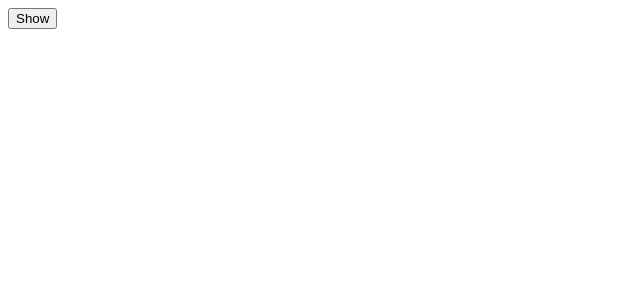
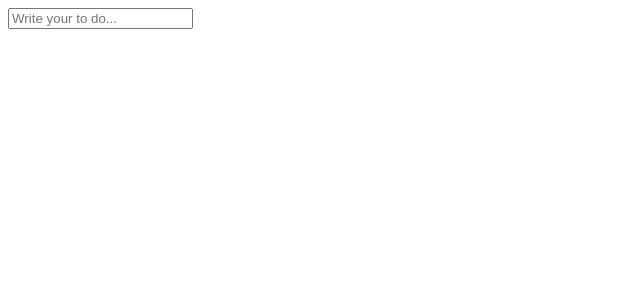
Before and after one commit to k2core/react-for-beginners4cra, a React (Create React App) app: page / in a window 1280 px wide. Shown: the top 300 px of the page, without its empty margins (0-640 px from the left). Built offline with nearby package versions, Linux system fonts and the light colour scheme.

Commit message:
proj.To Do List(1)
input 태그, toDo 상태 변수

```diff
--- a/src/App.js
+++ b/src/App.js
@@ -1,20 +1,16 @@
-import { useState, useEffect } from "react";
-
-function Hello() {
-  useEffect(() => {
-    console.log("hi :)");
-    return () => console.log("bye :(");
-  }, []);
-  return <h1>Hello</h1>;
-}
+import { useState } from "react";
 
 function App() {
-  const [showing, setShowing] = useState(false);
-  const onClick = () => setShowing((prev) => !prev);
+  const [toDo, setToDo] = useState("");
+  const onChange = (event) => setToDo(event.target.value);
   return (
     <div>
-      {showing ? <Hello /> : null}
-      <button onClick={onClick}>{showing ? "Hide" : "Show"}</button>
+      <input
+        onChange={onChange}
+        value={toDo}
+        type="text"
+        placeholder="Write your to do..."
+      />
     </div>
   );
 }
```
